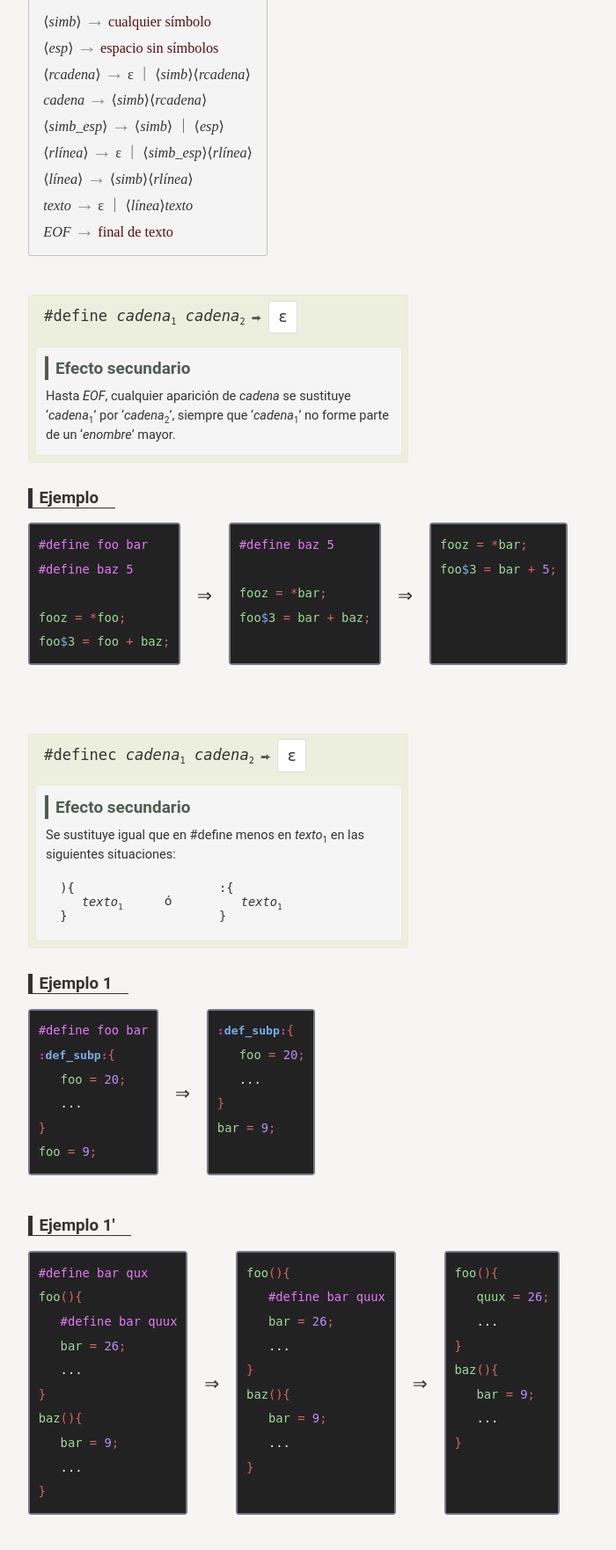
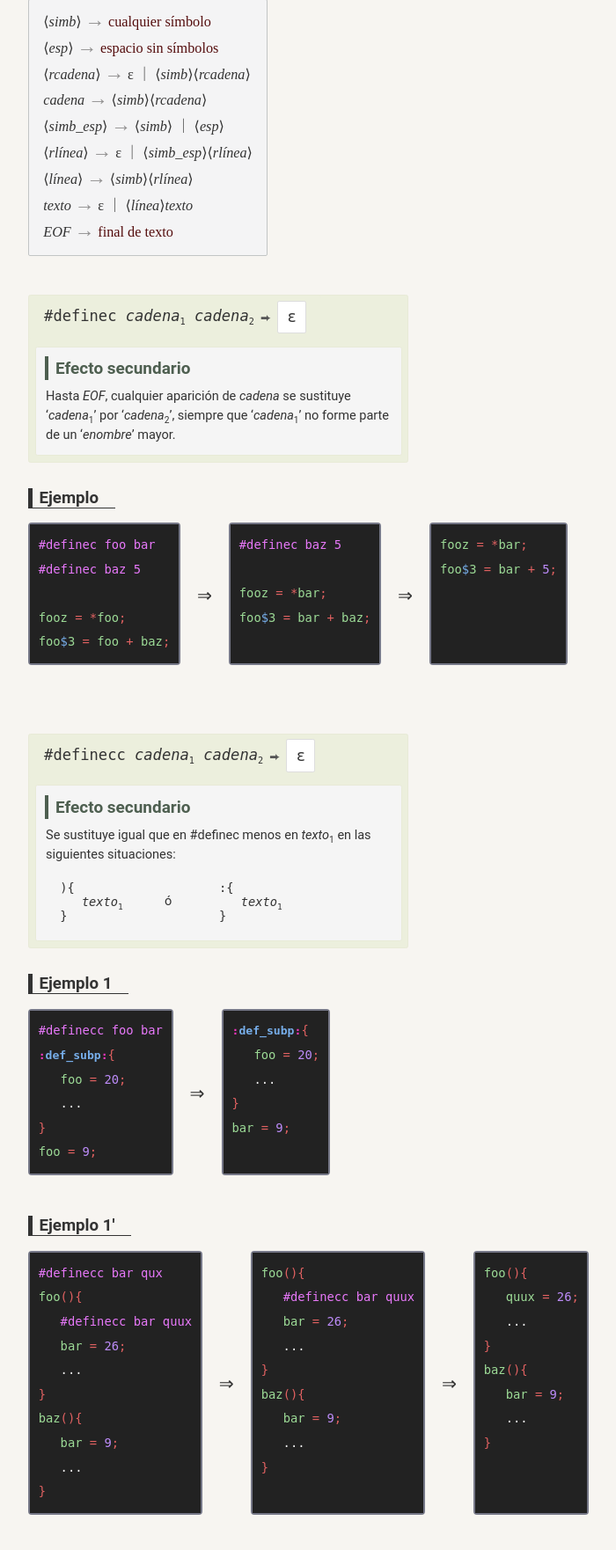
Before and after one commit to rjcordoba/yamm, a PHP site: page /macros/macros-6.html in a window 1280 px wide. Shown: the part 317-2079 px from the top of the page at 88% size, without its empty margins (96-796 px from the left). Run offline with PHP 8.4, Linux system fonts and the light colour scheme.

Commit message:
01-12-20, macro 13.

```diff
--- a/css/macros.css
+++ b/css/macros.css
@@ -33,14 +33,6 @@ aside.aclarcn{
 	position:relative;
 	color:#3a3c4e;
 }
-
-/* .warn{ */
-/* 	font-size:1.5em; */
-/* 	margin:0 0.2em 0 0.5em; */
-/* 	position:relative; */
-/* 	top:0.15em; */
-/* 	color:#3a3c4e; */
-/* } */
 
 .expansor .warn{
 	color:#080e56;
@@ -89,14 +81,6 @@ sub, sup{
 sub.subp{
 	font-size:0.6em;
 }
-
-/* sub .marcsub{ */
-/* 	font-weight:bold; */
-/*     font-size:1.35em; */
-/*     margin-left:-0.1em; */
-/*     position:relative; */
-/*     top: 0.2em; */
-/* } */
 
 .postulado h1, .expansor h1, dl.expansor dt{
 	padding:0.35em 1.6em 0.3em 0.65em;
@@ -242,7 +226,7 @@ sub{
 }
 
 .ejemplos sub, .ejemplos sup{
-	font-size:0.65em;
+	font-size:0.6em;
 }
 
 .noterm sub, .noterm sup{
--- a/macros/macros-12.html
+++ b/macros/macros-12.html
@@ -25,7 +25,7 @@
 	  <h1>Lenguaje C--</h1>
 	  <h2>Macros y utilidades</h2>
 	  <main><!--***********************-->
-		<h3>Operaciones aritméticas</h3>
+		<h3>Operaciones aritméticas 1</h3>
 		<div class="gramat glueg">
 		  <ol>
 			<li>
--- a/macros/macros-6.html
+++ b/macros/macros-6.html
@@ -100,7 +100,7 @@
 		  </div>
 		  <div class="mmacro_exp">
 			<div class="macro">
-			  <pre><code><span class="term">#define</span><span class="nnoterm"> cadena</span><sub>1</sub><span class="nnoterm"> cadena</span><sub>2</sub></code></pre>
+			  <pre><code><span class="term">#definec</span><span class="nnoterm"> cadena</span><sub>1</sub><span class="nnoterm"> cadena</span><sub>2</sub></code></pre>
 			  <div class="flecha"></div>
 			  <pre><code>ε</code></pre>
 			</div>
@@ -114,15 +114,15 @@
 		  <h1>Ejemplo</h1>
 		  <ol>
 			<li>
-			  <div><pre><code><span class="preproc">#define foo bar</span>
-<span class="preproc">#define baz 5</span>
+			  <div><pre><code><span class="preproc">#definec foo bar</span>
+<span class="preproc">#definec baz 5</span>
 
 <span class="nvars">fooz</span><span class="simbind"> = *</span><span class="nvars">foo</span><span class="simbind">;</span>
 <span class="nvars">foo<span class="simbexp2">$</span>3</span><span class="simbind"> = </span><span class="nvars">foo<span class="simbind"> + </span
 >baz</span><span class="simbind">;</span></code></pre></div>
 			</li>
 			<li>
-			  <div><pre><code><span class="preproc">#define baz 5</span>
+			  <div><pre><code><span class="preproc">#definec baz 5</span>
 
 <span class="nvars">fooz</span><span class="simbind"> = *</span><span class="nvars">bar</span><span class="simbind">;</span>
 <span class="nvars">foo<span class="simbexp2">$</span>3</span><span class="simbind"> = </span><span class="nvars">bar<span class="simbind"> + </span
@@ -137,13 +137,13 @@
 		  </aside>
 		  <div class="mmacro_exp">
 			<div class="macro">
-			  <pre><code><span class="term">#definec</span><span class="nnoterm"> cadena</span><sub>1</sub><span class="nnoterm"> cadena</span><sub>2</sub></code></pre>
+			  <pre><code><span class="term">#definecc</span><span class="nnoterm"> cadena</span><sub>1</sub><span class="nnoterm"> cadena</span><sub>2</sub></code></pre>
 			  <div class="flecha"></div>
 			  <pre><code>ε</code></pre>
 			</div>
 			<div class="secundario">
 			  <h1>Efecto secundario</h1>
-			  <p>Se sustituye igual que en #define menos en <span class="nnoterm">texto</span><sub>1</sub> en las siguientes situaciones:</p>
+			  <p>Se sustituye igual que en #definec menos en <span class="nnoterm">texto</span><sub>1</sub> en las siguientes situaciones:</p>
 			  <div class="casos">
 				<pre>){
    <span class="nnoterm">texto</span><sub>1</sub>
@@ -159,7 +159,7 @@
 		  <h1>Ejemplo 1</h1>
 		  <ol>
 			<li>
-			  <div><pre><code><span class="preproc">#define foo bar</span>
+			  <div><pre><code><span class="preproc">#definecc foo bar</span>
 <span class="var_exp">def_subp</span><span class="simbind">{</span>
    <span class="nvars">foo</span><span class="simbind"> = </span><span class="numberp">20</span><span class="simbind">;</span>
    ...
@@ -179,9 +179,9 @@
 		  <h1>Ejemplo 1'</h1>
 		  <ol>
 			<li>
-			  <div><pre><code><span class="preproc">#define bar qux</span>
+			  <div><pre><code><span class="preproc">#definecc bar qux</span>
 <span class="nvars">foo</span><span class="simbind">(){</span>
-   <span class="preproc">#define bar quux</span>
+   <span class="preproc">#definecc bar quux</span>
    <span class="nvars">bar</span><span class="simbind"> = </span><span class="numberp">26</span><span class="simbind">;</span>
    ...
 <span class="simbind">}</span>
@@ -192,7 +192,7 @@
 			</li>
 			<li>
 			  <div><pre><code><span class="nvars">foo</span><span class="simbind">(){</span>
-   <span class="preproc">#define bar quux</span>
+   <span class="preproc">#definecc bar quux</span>
    <span class="nvars">bar</span><span class="simbind"> = </span><span class="numberp">26</span><span class="simbind">;</span>
    ...
 <span class="simbind">}</span>
@@ -375,12 +375,12 @@
 				<pre><code><span class="term">unsigned int </span><span class="noterm">stars<sub>1</sub></span><span class="nnoterm">nombre</span
 ><sub>1</sub><span class="noterm">dims<sub>1</sub></span>;</code></pre>
 				<div class="flecha"></div>
-				<pre><code><span class="term">#define </span><span class="nnoterm">nombre</span><sub>1</sub> <span class="term">Y<sub class="nnoterm numnat">n</sub></span
+				<pre><code><span class="term">#definec </span><span class="nnoterm">nombre</span><sub>1</sub> <span class="term">Y<sub class="nnoterm numnat">n</sub></span
 ><span class="noterm">dims<sub>1</sub></span>
-<span class="term">#define </span><span class="nnoterm">nombre</span><sub>1</sub><span class="noterm">dims<sub>1</sub></span
+<span class="term">#definec </span><span class="nnoterm">nombre</span><sub>1</sub><span class="noterm">dims<sub>1</sub></span
 ><span class="term"> Y<sub class="nnoterm numnat">n</sub></span></code></pre>
 			  </div>
-			  <p>donde n es el <span class="noterm">natural</span> asociado a <span class="var_exp">num_position</span>.
+			  <p>donde <span class="nnoterm">n</span> es el <span class="noterm">natural</span> asociado a <span class="var_exp">num_position</span>.
 			</div>
 			<aside class="ejemplos">
 			  <h1>Ejemplo</h1>
@@ -415,8 +415,8 @@
 					  <li>1</li><li>2</li><li>3</li><li>4</li><li>5</li><li>6</li>
 					</ol>
 					<pre><code>1
-<span class="preproc">#define foo Y<sub class="numnat">1</sub></span>
-<span class="preproc">#define foo Y<sub class="numnat">1</sub></span>
+<span class="preproc">#definec foo Y<sub class="numnat">1</sub></span>
+<span class="preproc">#definec foo Y<sub class="numnat">1</sub></span>
 <span class="pclave">unsigned int </span><span class="nvars">bar</span><span class="simbind">;</span>
 <span class="nvars">foo</span><span class="simbind"> = </span><span class="numberp">47</span><span class="simbind">;</span>
 <span class="nvars">bar</span><span class="simbind"> = </span><span class="simbind">*</span><span class="nvars">foo</span><span class="simbind">;</span></code></pre>
@@ -431,8 +431,8 @@
 					  <li>1</li><li>2</li><li>3</li><li>4</li><li>5</li><li>6</li>
 					</ol>
 					<pre><code>1
-<span class="preproc">#define bar Y<sub class="numnat">2</sub></span>
-<span class="preproc">#define bar Y<sub class="numnat">2</sub></span>
+<span class="preproc">#definec bar Y<sub class="numnat">2</sub></span>
+<span class="preproc">#definec bar Y<sub class="numnat">2</sub></span>
 <span class="simbexp">Y<sub class="numbers">1</sub></span><span class="simbind"> = </span><span class="numberp">47</span><span class="simbind">;</span>
 <span class="nvars">bar</span><span class="simbind"> = </span><span class="simbind">*</span><span class="simbexp">Y<sub class="numbers">1</sub></span><span class="simbind">;</span></code></pre>
 				  </div>
@@ -447,7 +447,7 @@
 				<pre><code><span class="term">float </span><span class="noterm">stars<sub>1</sub></span><span class="nnoterm">nombre</span><sub>1</sub><span class="noterm">dims<sub>1</sub></span>;</code></pre>
 				<div class="flecha"></div>
 				<pre><code><span class="term">unsigned int </span><span class="noterm">stars<sub>1</sub></span><span class="nnoterm">nombre</span><sub>1</sub><span class="noterm">dims<sub>1</sub></span>;
-<span class="term">#define </span><span class="term"><span class="noterm">stars<sub>1</sub></span>Y<sub class="nnoterm numnat">n</sub></span
+<span class="term">#definec </span><span class="term"><span class="noterm">stars<sub>1</sub></span>Y<sub class="nnoterm numnat">n</sub></span
 ><span class="term"> <span class="noterm">stars<sub>1</sub></span>F<sub class="nnoterm numnat">n</sub></span></code></pre>
 			  </div>
 			  <p>donde n es el <span class="noterm">natural</span> asociado a <span class="var_exp">num_position</span>.</p>
@@ -496,7 +496,7 @@
 					</ol>
 					<pre><code>1
 <span class="pclave">unsigned int </span><span class="nvars">foo</span><span class="simbind">;</span>
-<span class="preproc">#define Y<sub class="numnat">1</sub> F<sub class="numnat">1</sub></span>
+<span class="preproc">#definec Y<sub class="numnat">1</sub> F<sub class="numnat">1</sub></span>
 <span class="pclave">float </span><span class="simbind">**</span><span class="nvars">bar</span><span class="simbind">[</span><span class="numberp">2</span><span class="simbind">]</span
 ><span class="simbind">;</span>
 <span class="nvars">bar</span><span class="simbind">[</span><span class="numberp">1</span><span class="simbind">]</span><span class="simbind"> = </span
@@ -513,9 +513,9 @@
 					  <li>1</li><li>2</li><li>3</li><li>4</li><li>5</li><li>6</li><li>7</li><li>8</li>
 					</ol>
 					<pre><code>1
-<span class="preproc">#define foo Y<sub class="numnat">1</sub></span>
-<span class="preproc">#define foo Y<sub class="numnat">1</sub></span>
-<span class="preproc">#define Y<sub class="numnat">1</sub> F<sub class="numnat">1</sub></span>
+<span class="preproc">#definec foo Y<sub class="numnat">1</sub></span>
+<span class="preproc">#definec foo Y<sub class="numnat">1</sub></span>
+<span class="preproc">#definec Y<sub class="numnat">1</sub> F<sub class="numnat">1</sub></span>
 <span class="pclave">float </span><span class="simbind">**</span><span class="nvars">bar</span><span class="simbind">[</span><span class="numberp">2</span><span class="simbind">]</span
 ><span class="simbind">;</span>
 <span class="nvars">bar</span><span class="simbind">[</span><span class="numberp">1</span><span class="simbind">]</span><span class="simbind"> = </span
@@ -532,8 +532,8 @@
 					  <li>1</li><li>2</li><li>3</li><li>4</li><li>5</li><li>6</li><li>7</li>
 					</ol>
 					<pre><code>1
-<span class="preproc">#define foo Y<sub class="numnat">1</sub></span>
-<span class="preproc">#define Y<sub class="numnat">1</sub> F<sub class="numnat">1</sub></span>
+<span class="preproc">#definec foo Y<sub class="numnat">1</sub></span>
+<span class="preproc">#definec Y<sub class="numnat">1</sub> F<sub class="numnat">1</sub></span>
 <span class="pclave">float </span><span class="simbind">**</span><span class="nvars">bar</span><span class="simbind">[</span><span class="numberp">2</span><span class="simbind">]</span
 ><span class="simbind">;</span>
 <span class="nvars">bar</span><span class="simbind">[</span><span class="numberp">1</span><span class="simbind">]</span><span class="simbind"> = </span
@@ -551,7 +551,7 @@
 					  <li>1</li><li>2</li><li>3</li><li>4</li><li>5</li><li>6</li>
 					</ol>
 					<pre><code>1
-<span class="preproc">#define Y<sub class="numnat">1</sub> F<sub class="numnat">1</sub></span>
+<span class="preproc">#definec Y<sub class="numnat">1</sub> F<sub class="numnat">1</sub></span>
 <span class="pclave">float </span><span class="simbind">**</span><span class="nvars">bar</span><span class="simbind">[</span><span class="numberp">2</span><span class="simbind">]</span
 ><span class="simbind">;</span>
 <span class="nvars">bar</span><span class="simbind">[</span><span class="numberp">1</span><span class="simbind">]</span><span class="simbind"> = </span
@@ -914,7 +914,7 @@
 					</ol>
 					<pre><code>1
 <span class="pclave">unsigned int </span><span class="simbind">**</span><span class="nvars">bar</span><span class="simbind">;</span>
-<span class="preproc">#define **Y<sub>2</sub> **F<sub>2</sub></span>
+<span class="preproc">#definec **Y<sub>2</sub> **F<sub>2</sub></span>
 <span class="nvars">bar</span><span class="simbind"> = </span><span class="numberp">5</span><span class="simbind">;</span>
 <span class="pclave">float </span><span class="simbind">**</span><span class="nvars">bar<span class="simbexp2">$$</span>2</span><span class="simbind"> = {</span
 ><span class="numberp">12</span><span class="simbind">};</span>
@@ -933,9 +933,9 @@
 					  <li>1</li><li>2</li><li>3</li><li>4</li><li>5</li><li>6</li><li>7</li><li>8</li><li>9</li>
 					</ol>
 					<pre><code>1
-<span class="preproc">#define bar Y<sub>2</sub></span>
-<span class="preproc">#define bar Y<sub>2</sub></span>
-<span class="preproc">#define **Y<sub>2</sub> **F<sub>2</sub></span>
+<span class="preproc">#definec bar Y<sub>2</sub></span>
+<span class="preproc">#definec bar Y<sub>2</sub></span>
+<span class="preproc">#definec **Y<sub>2</sub> **F<sub>2</sub></span>
 <span class="nvars">bar</span><span class="simbind"> = </span><span class="numberp">5</span><span class="simbind">;</span>
 <span class="pclave">float </span><span class="simbind">**</span><span class="nvars">bar<span class="simbexp2">$$</span>2</span><span class="simbind"> = {</span
 ><span class="numberp">12</span><span class="simbind">};</span>
@@ -954,8 +954,8 @@
 					  <li>1</li><li>2</li><li>3</li><li>4</li><li>5</li><li>6</li><li>7</li><li>8</li>
 					</ol>
 					<pre><code>1
-<span class="preproc">#define bar Y<sub>2</sub></span>
-<span class="preproc">#define **Y<sub>2</sub> **F<sub>2</sub></span>
+<span class="preproc">#definec bar Y<sub>2</sub></span>
+<span class="preproc">#definec **Y<sub>2</sub> **F<sub>2</sub></span>
 <span class="simbexp">Y<sub class="numbers">2</sub></span><span class="simbind"> = </span><span class="numberp">5</span><span class="simbind">;</span>
 <span class="pclave">float </span><span class="simbind">**</span><span class="nvars">bar<span class="simbexp2">$$</span>2</span><span class="simbind"> = {</span
 ><span class="numberp">12</span><span class="simbind">};</span>
@@ -974,7 +974,7 @@
 					  <li>1</li><li>2</li><li>3</li><li>4</li><li>5</li><li>6</li><li>7</li>
 					</ol>
 					<pre><code>1
-<span class="preproc">#define **Y<sub>2</sub> **F<sub>2</sub></span>
+<span class="preproc">#definec **Y<sub>2</sub> **F<sub>2</sub></span>
 <span class="simbexp">Y<sub class="numbers">2</sub></span><span class="simbind"> = </span><span class="numberp">5</span><span class="simbind">;</span>
 <span class="pclave">float </span><span class="simbind">**</span><span class="nvars">bar<span class="simbexp2">$$</span>2</span><span class="simbind"> = {</span
 ><span class="numberp">12</span><span class="simbind">};</span>
@@ -1105,9 +1105,9 @@
 					  <li>1</li><li>2</li><li>3</li><li>4</li><li>5</li><li>6</li><li>7</li><li>8</li>
 					</ol>
 					<pre><code>...
-<span class="preproc">#define bar Y<sub>4</sub>$1</span>
-<span class="preproc">#define bar$1 Y<sub>4</sub></span>
-<span class="preproc">#define **Y<sub>4</sub> **F<sub>4</sub></span>
+<span class="preproc">#definec bar Y<sub>4</sub>$1</span>
+<span class="preproc">#definec bar$1 Y<sub>4</sub></span>
+<span class="preproc">#definec **Y<sub>4</sub> **F<sub>4</sub></span>
 <span class="nvars">bar<span class="simbexp2">$</span>1</span><span class="simbind"> = </span
 ><span class="numberp">0</span><span class="simbind">;</span>
 <span class="simbexp">Y<sub class="numbers">2</sub></span><span class="simbind">[</span><span class="numberp">1</span><span class="simbind">]</span><span class="simbind"> = </span
@@ -1125,8 +1125,8 @@
 					  <li>1</li><li>2</li><li>3</li><li>4</li><li>5</li><li>6</li><li>7</li>
 					</ol>
 					<pre><code>...
-<span class="preproc">#define bar$1 Y<sub>4</sub></span>
-<span class="preproc">#define **Y<sub>4</sub> **F<sub>4</sub></span>
+<span class="preproc">#definec bar$1 Y<sub>4</sub></span>
+<span class="preproc">#definec **Y<sub>4</sub> **F<sub>4</sub></span>
 <span class="nvars">bar<span class="simbexp2">$</span>1</span><span class="simbind"> = </span
 ><span class="numberp">0</span><span class="simbind">;</span>
 <span class="simbexp">Y<sub class="numbers">2</sub></span><span class="simbind">[</span><span class="numberp">1</span><span class="simbind">]</span><span class="simbind"> = </span
@@ -1144,7 +1144,7 @@
 					  <li>1</li><li>2</li><li>3</li><li>4</li><li>5</li><li>6</li>
 					</ol>
 					<pre><code>...
-<span class="preproc">#define **Y<sub>4</sub> **F<sub>4</sub></span>
+<span class="preproc">#definec **Y<sub>4</sub> **F<sub>4</sub></span>
 <span class="simbexp">Y<sub class="numbers">4</sub></span><span class="simbind"> = </span><span class="numberp">0</span><span class="simbind">;</span>
 <span class="simbexp">Y<sub class="numbers">2</sub></span><span class="simbind">[</span><span class="numberp">1</span><span class="simbind">]</span><span class="simbind"> = </span
 ><span class="numberp">91</span><span class="simbind">;</span>
```
